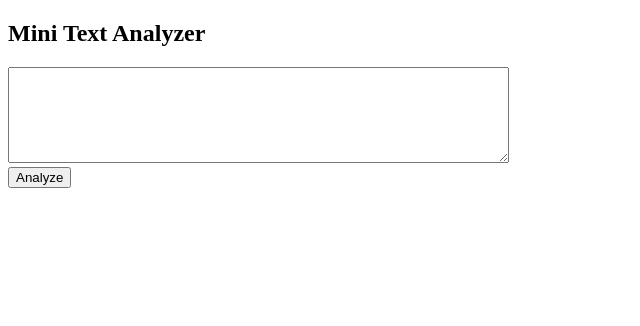
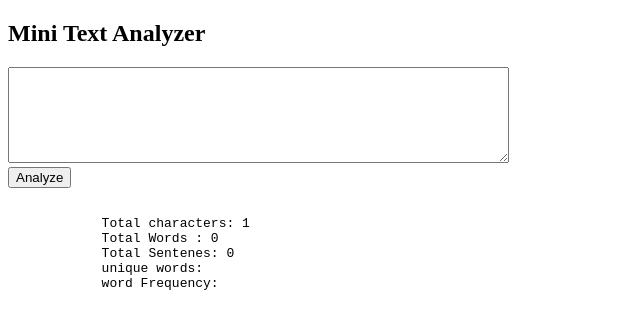
Before and after one commit to KaviyaSri4/task2, a plain HTML site: page pg3.html in a window 1280 px wide. Both pictures are taken after a click on the button "Analyze". Shown: the whole page, without its empty margins (0-640 px from the left). Drawn offline with Linux system fonts and the light colour scheme.

Commit message:
Add files via upload

```diff
--- a/pg3.html
+++ b/pg3.html
@@ -17,7 +17,7 @@
             const words=text.match(/\b\w+\b/g) || [];
             const totalwords = words.length;
             const totalSentences = (text.match(/[.!?]/g) || []).length;
-            const uniqueWords = [...new set(words.map(w.toLowerCase()))];
+            const uniqueWords = [...new Set(words.map(w=>w.toLowerCase()))];
             const freq = {};
             words.forEach(word  => {
                const w=word.toLowerCase();
@@ -26,11 +26,11 @@
             const sortedfreq = Object.entries (freq).sort((a,b)=>b[1] -a[1]);
             const output= `
             Total characters: ${totalChars}
-            Total Words : ${totalWords}
+            Total Words : ${totalwords}
             Total Sentenes: ${totalSentences}
             unique words: ${uniqueWords.join(",")}
             word Frequency:
-            ${sortedfreq.map(([word,count])=>word+":"+count).join("\n")}`
+            ${sortedfreq.map(([word,count])=>word+":"+count).join("\n")}`;
             document.getElementById("output").textContent=output;
 
         }
```
